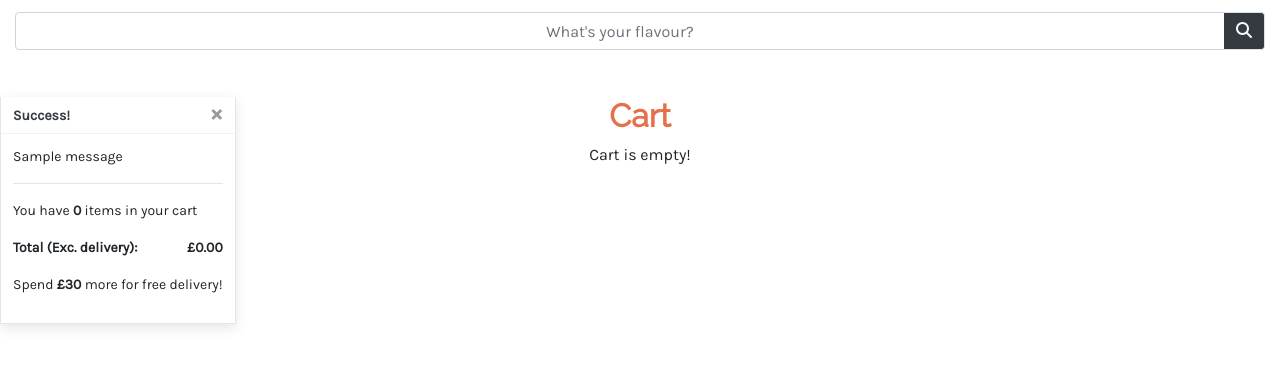
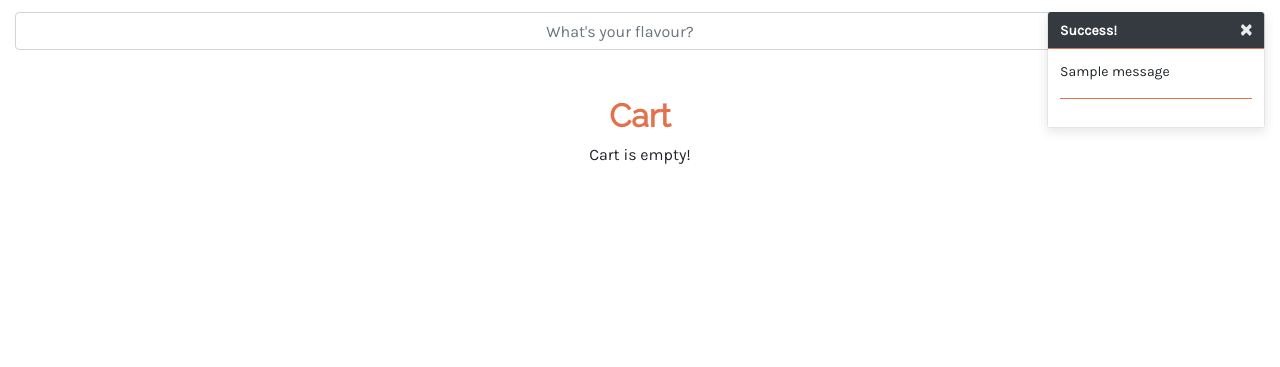
Before and after one commit to Edb83/moose-juice, a Django app: page /cart/ in a window 1280 px wide. Shown: the part 58-425 px from the top of the page. Run offline with Django 3.2, Linux system fonts and the light colour scheme; data comes from the database, SQL or seed files in the repository; tables that the repository leaves empty hold one stand-in row (values such as "Sample post"); one stand-in notice (Sample message) is shown; some libraries are stand-ins or nearby versions.

Commit message:
Add styling to toasts

```diff
--- a/static/css/base.css
+++ b/static/css/base.css
@@ -95,6 +95,39 @@
 .heading-accent-light {
     color: var(--color-accent-light);
 }
+
+
+/* Toasts */
+
+.message-container {
+    position: fixed;
+    top: 70px;
+    right: 15px;
+    min-width: 218px;
+    z-index: 99999999999;
+}
+
+.close {
+    color: #fff;
+    opacity: 0.9;
+}
+
+.close:not(:disabled):not(.disabled):focus, .close:not(:disabled):not(.disabled):hover {
+    color: var(--color-accent-dark);
+    text-shadow: 0 1px 0 var(--color-accent-light);
+    opacity: 1;
+}
+
+.toast hr {
+    border-top: 1px solid var(--color-accent-light);
+}
+
+.toast-cart-wrapper {
+    height: 100px;
+    overflow-x: hidden;
+    overflow-y: auto;
+}
+
 
 /* Home page */
 .hero-image {
@@ -209,11 +242,6 @@
     cursor: pointer;
 }
 
-.message-container {
-    position: fixed;
-    z-index: 999999;
-}
-
 
 /* Products */
 .product-svg-container {
--- a/templates/base.html
+++ b/templates/base.html
@@ -153,12 +153,15 @@
 
             <!-- Stripe -->
             <script src="https://js.stripe.com/v3/"></script>
+
+            <script type="text/javascript">
+                $(document).ready(function() {
+                    $('.toast').toast('show');
+                });
+            </script>
         {% endblock %}
 
         {% block extra_js %}
-            <script type="text/javascript">
-                $('.toast').toast('show');
-            </script>
         {% endblock %}
 
     </body>
--- a/templates/includes/toasts/toast_success.html
+++ b/templates/includes/toasts/toast_success.html
@@ -1,27 +1,37 @@
-<div class="toast custom-toast rounded-0 border-top-0" data-autohide="false">
-    <div class="arrow-up arrow-success"></div>
-    <div class="w-100 toast-capper bg-success"></div>
-    <div class="toast-header bg-white text-dark">
+<div class="toast border-top-0" data-autohide="false">
+
+    <div class="toast-header bg-dark text-white border-accent-primary">
         <strong class="mr-auto">Success!</strong>
-        <button type="button" class="ml-2 mb-1 close text-dark" data-dismiss="toast" aria-label="Close">
+        <button type="button" class="ml-2 mb-1 close" data-dismiss="toast" aria-label="Close">
             <span aria-hidden="true">&times;</span>
         </button>
     </div>
     <div class="toast-body bg-white">
         <div class="row">
             <div class="col">
-                {{ message }}
+                <p class="border-accent-primary pb-3">{{ message }}</p>
             </div>
         </div>
 
-        {% if grand_total and not on_profile_page and not on_checkout_success_page %}
-            <hr>
-            <p>You have <strong>{{ product_count }}</strong> item{{ product_count|pluralize }} in your cart</p>
+        {% if cart_items and not on_profile_page and not on_checkout_success_page and not on_cart_page %}
+
+            <div class="toast-cart-wrapper mb-4">
                 {% for item in cart_items %}
-                <p><strong>{{ item.quantity }}</strong> x {{ item.product.name }} ({{ item.nic.strength }} {{ item.nic.type }})</p>
+                <div class="row">
+                    <div class="col-3">
+                        <p><strong>{{ item.quantity }}</strong></p>
+                    </div>
+                    <div class="col-9">
+                        <p class="my-0">{{ item.product.name }}</p>
+                        <small class="my-0">({{ item.nic.strength }} {{ item.nic.type }})</small>
+                    </div>
+                </div>
                 {% endfor %}
+            </div>
             <div class="row">
                 <div class="col">
+                    <div>
+                        <p class="text-muted">You have <strong>{{ product_count }}</strong> item{{ product_count|pluralize }} in your cart</p>
                         <p>
                             <strong>
                                 Total{% if free_delivery_delta > 0 %} (Exc. delivery){% endif %}:
@@ -30,17 +40,19 @@
                         </p>
                         {% if free_delivery_delta > 0 %}
                             <p>
-                        Spend <strong>£{{ free_delivery_delta }}</strong> more for free delivery!
+                                Spend <strong>£{{ free_delivery_delta|floatformat:2 }}</strong> more for free delivery!
                             </p>
                         {% endif %}
-                    {% if not on_cart_page %}
-                    <a href="{% url 'view_cart' %}" class="btn btn-outline-dark">
+                    </div>
+                    <div>
+                        <a href="{% url 'view_cart' %}" class="btn btn-outline-dark d-block">
                             Review Cart
                             <span class="icon">
                                 <i class="fas fa-shopping-cart"></i>
                             </span>
                         </a>
-                    {% endif %}
+                    </div>
+
                 </div>
             </div>
         {% endif %}
```
Lines whose indentation alone changed are shown as unchanged.
